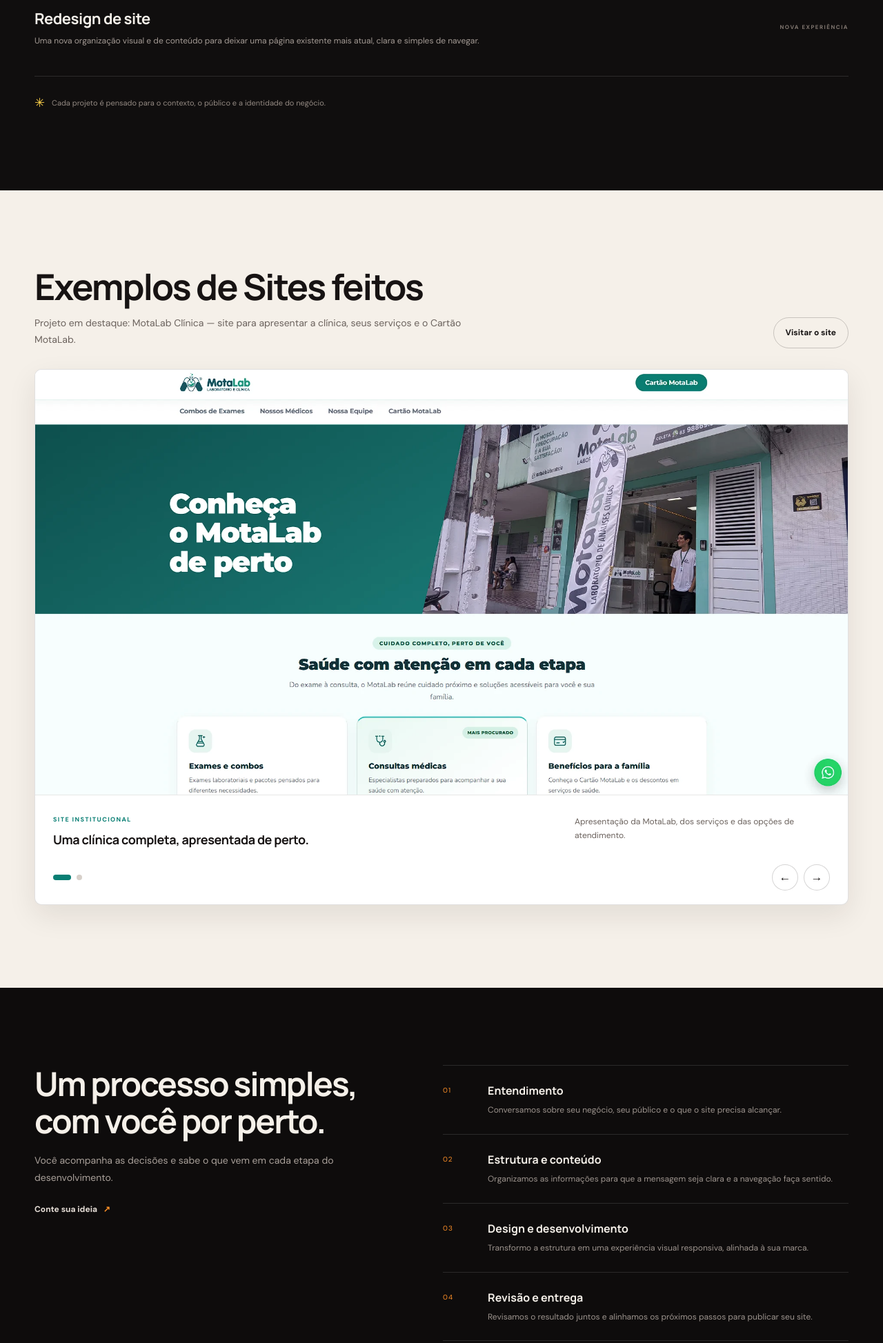
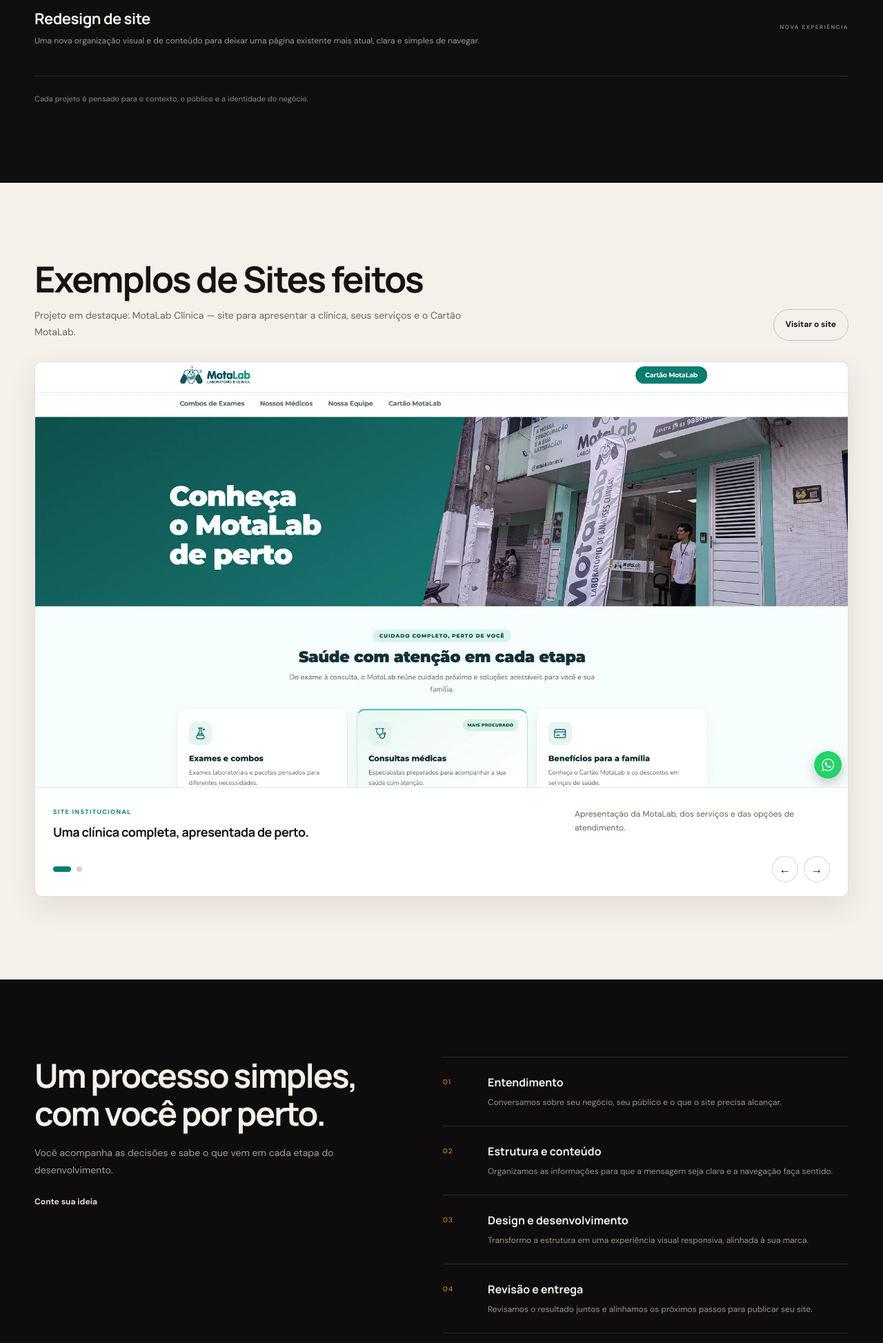
Before and after one commit to danielRMota/portfoliodanielmotadev, a plain HTML site: page index.html in a window 1280 px wide. Shown: the part 2060-4007 px from the top of the page at 69% size. Drawn offline with Linux system fonts and the light colour scheme.

Commit message:
tirando emojis desnecessários

```diff
--- a/index.html
+++ b/index.html
@@ -82,7 +82,7 @@
           <article class="service-row reveal"><div><h3>Site institucional</h3><p>Uma presença online para explicar quem você é, o que oferece e como as pessoas podem encontrar sua empresa.</p></div><span class="service-tag">SUA MARCA ONLINE</span></article>
           <article class="service-row reveal"><div><h3>Redesign de site</h3><p>Uma nova organização visual e de conteúdo para deixar uma página existente mais atual, clara e simples de navegar.</p></div><span class="service-tag">NOVA EXPERIÊNCIA</span></article>
         </div>
-        <div class="service-footnote"><span class="mini-spark">✳</span> Cada projeto é pensado para o contexto, o público e a identidade do negócio.</div>
+        <div class="service-footnote">Cada projeto é pensado para o contexto, o público e a identidade do negócio.</div>
       </div>
     </section>
 
@@ -124,7 +124,7 @@
 
     <section class="process section" id="processo">
       <div class="container process-grid">
-        <div class="section-heading reveal"><h2>Um processo simples, com você por perto.</h2><p>Você acompanha as decisões e sabe o que vem em cada etapa do desenvolvimento.</p><a class="text-link process-link" href="#contato">Conte sua ideia <span aria-hidden="true">↗</span></a></div>
+        <div class="section-heading reveal"><h2>Um processo simples, com você por perto.</h2><p>Você acompanha as decisões e sabe o que vem em cada etapa do desenvolvimento.</p><a class="text-link process-link" href="#contato">Conte sua ideia</a></div>
         <div class="steps">
           <article class="step reveal"><span>01</span><div><h3>Entendimento</h3><p>Conversamos sobre seu negócio, seu público e o que o site precisa alcançar.</p></div></article>
           <article class="step reveal"><span>02</span><div><h3>Estrutura e conteúdo</h3><p>Organizamos as informações para que a mensagem seja clara e a navegação faça sentido.</p></div></article>
@@ -178,7 +178,7 @@
         </div>
         <div class="footer-column footer-contact-column">
           <h2>Vamos conversar</h2>
-          <a href="https://wa.me/558389038017" target="_blank" rel="noopener noreferrer">WhatsApp <span aria-hidden="true">↗</span></a>
+          <a href="https://wa.me/558389038017" target="_blank" rel="noopener noreferrer">WhatsApp</a>
           <a href="mailto:danielmotaita@gmail.com">danielmotaita@gmail.com</a>
           <a class="back-top" href="#inicio">Voltar ao início ↑</a>
         </div>
```
